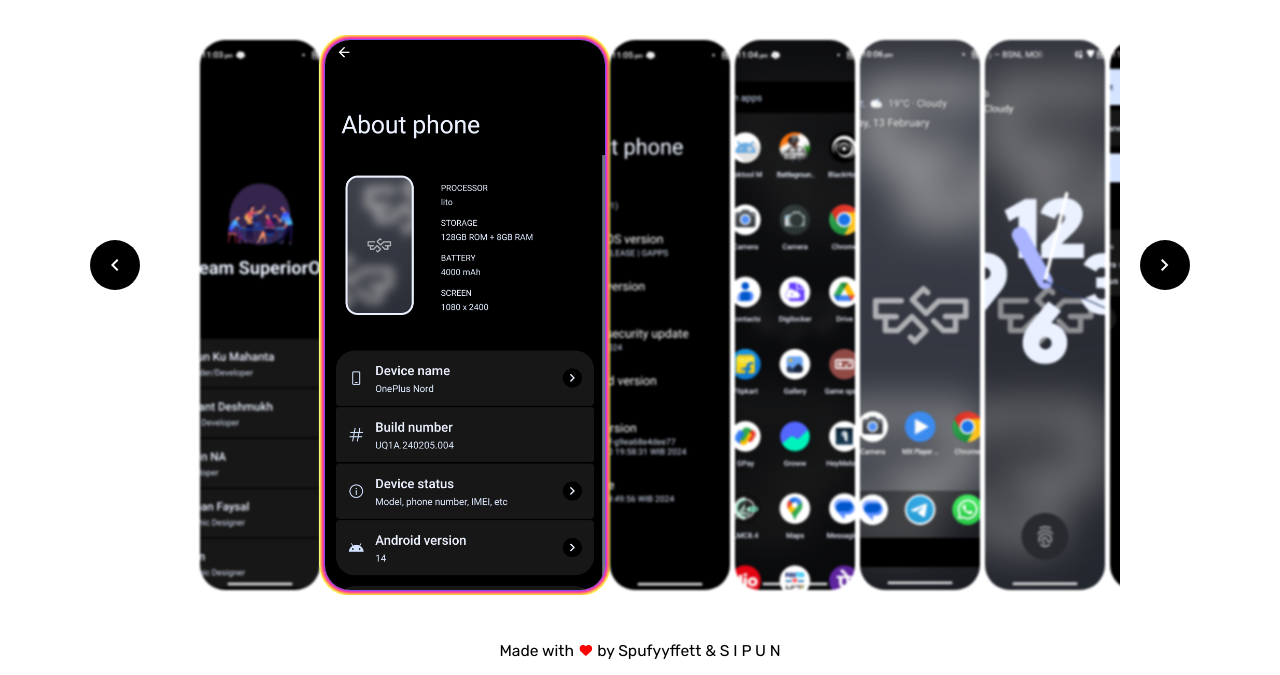
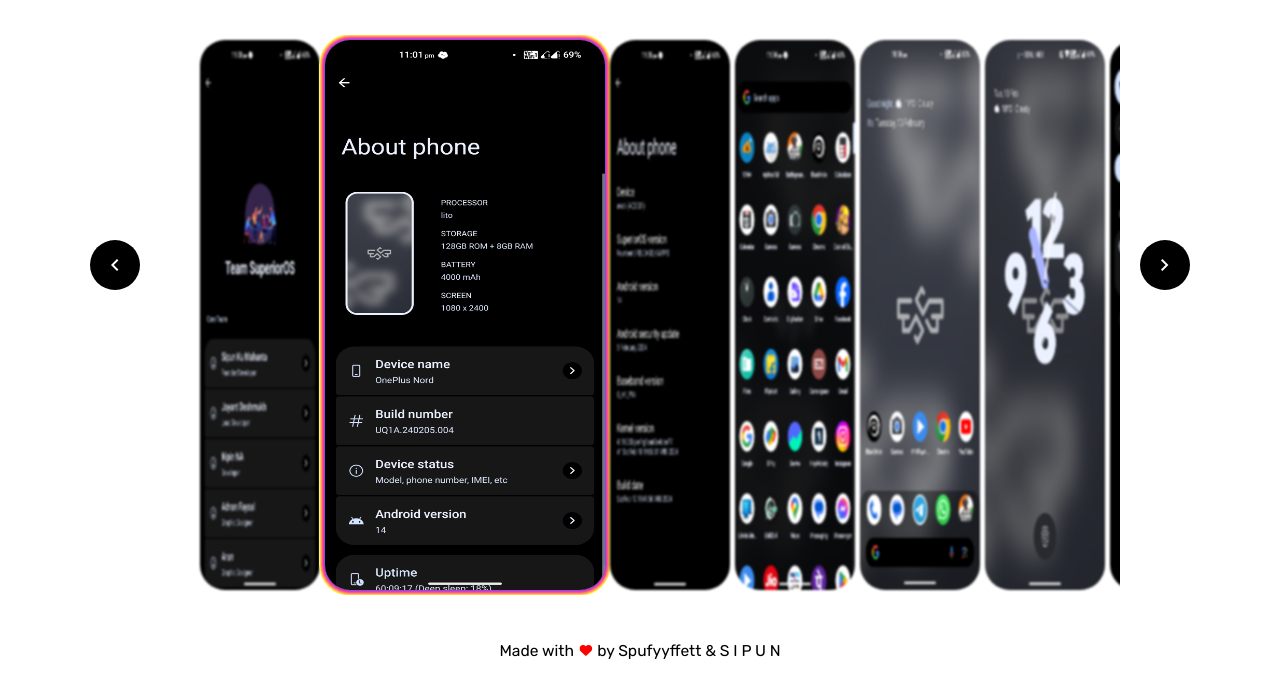
Before and after one commit to SuperiorOS/superioros.github.io, a plain HTML site: page screenshots.html in a window 1280 px wide. Shown: the part 155-830 px from the top of the page. Drawn offline with nearby package versions, Linux system fonts and the light colour scheme.

Commit message:
-Added transition to credit -Switched to <img> from background-image on screenshots tab and changed object-fit: cover to fill

```diff
--- a/assets/css/screenshots-styles.css
+++ b/assets/css/screenshots-styles.css
@@ -308,14 +308,16 @@ li:hover a::after {
   overflow: hidden;
   min-width: 120px;
   height: 100%;
-  background-repeat: no-repeat;
-  background-position: center;
-  background-size: cover;
-  background-repeat: none;
   transition: all 800ms ease;
   filter: blur(1px);
   cursor: grab;
   border-radius: 25px;
+
+  img {
+    width: 100%;
+    height: 100%;
+    object-fit: fill;
+  }
 }
 
 .focused {
@@ -323,46 +325,6 @@ li:hover a::after {
   filter: blur(0px);
   box-shadow: 0 0 0 1px #8c4ade, 0 0 0 2px #ee37b6, 0 0 0 3px #ff5587,
     0 0 0 4px #ff8d60, 0 0 0 5px #ffc652, 0 0 0 6px #f9f871;
-}
-
-.item-1 {
-  background-image: url("../img/About_Team.png");
-}
-
-.item-2 {
-  background-image: url("../img/Aboutphone.png");
-}
-
-.item-3 {
-  background-image: url("../img/Aboutphone_2.png");
-}
-
-.item-4 {
-  background-image: url("../img/Appdrawr.png");
-}
-
-.item-5 {
-  background-image: url("../img/Launcher.png");
-}
-
-.item-6 {
-  background-image: url("../img/Lockscreen.png");
-}
-
-.item-7 {
-  background-image: url("../img/QSPanel.png");
-}
-
-.item-8 {
-  background-image: url("../img/QSPanel_2.png");
-}
-
-.item-9 {
-  background-image: url("../img/Settings.png");
-}
-
-.item-10 {
-  background-image: url("../img/SuperiorLab.png");
 }
 
 .nav-btn {
@@ -426,6 +388,7 @@ li:hover a::after {
 .link {
   color: var(--text-color);
   border-bottom: 1px none var(--text-color);
+  transition: all 300ms ease;
 }
 
 .link:hover {
@@ -435,9 +398,10 @@ li:hover a::after {
 .pulse {
   animation: pulse 1s linear infinite;
 }
-
+/* Heart beat animation */
 @keyframes pulse {
-  0%, 100% {
+  0%,
+  100% {
     transform: scale(1.1);
   }
   50% {
--- a/assets/css/styles.css
+++ b/assets/css/styles.css
@@ -35,7 +35,6 @@ a {
 body {
   font-family: var(--body-font);
   margin: 0;
-
   background: var(--background);
 }
 
@@ -199,9 +198,11 @@ li:hover a::after {
   color: white;
   transition: all 300ms ease;
   cursor: pointer;
+  border: 1px solid #7943ef;
 
   &:hover {
-    background-color: #5d35b8;
+    background-color: var(--background);
+    color: var(--text-color);
   }
 }
 /* END OF HERO SECTION */
--- a/assets/css/team-styles.css
+++ b/assets/css/team-styles.css
@@ -270,6 +270,7 @@ li:hover a::after {
 .link {
   color: var(--text-color);
   border-bottom: 1px none var(--text-color);
+  transition: all 300ms ease;
 }
 
 .link:hover {
--- a/screenshots.html
+++ b/screenshots.html
@@ -7,7 +7,13 @@
       rel="stylesheet"
       href="https://fonts.googleapis.com/css2?family=Material+Symbols+Outlined:opsz,wght,FILL,GRAD@24,400,0,0"
     />
-    <link rel="stylesheet" href="https://cdnjs.cloudflare.com/ajax/libs/font-awesome/6.5.1/css/all.css" integrity="sha512-tx5+1LWHez1QiaXlAyDwzdBTfDjX07GMapQoFTS74wkcPMsI3So0KYmFe6EHZjI8+eSG0ljBlAQc3PQ5BTaZtQ==" crossorigin="anonymous" referrerpolicy="no-referrer" />
+    <link
+      rel="stylesheet"
+      href="https://cdnjs.cloudflare.com/ajax/libs/font-awesome/6.5.1/css/all.css"
+      integrity="sha512-tx5+1LWHez1QiaXlAyDwzdBTfDjX07GMapQoFTS74wkcPMsI3So0KYmFe6EHZjI8+eSG0ljBlAQc3PQ5BTaZtQ=="
+      crossorigin="anonymous"
+      referrerpolicy="no-referrer"
+    />
     <link rel="stylesheet" href="assets/css/screenshots-styles.css" />
     <link rel="icon" href="assets/img/sos1.png" />
     <title>SuperiorOS Gallery</title>
@@ -77,16 +83,36 @@
           <span class="material-symbols-outlined"> chevron_left </span>
         </div>
         <div class="gallery-wrap">
-          <div class="item item-1 focused" tabindex="0" id="item-1"></div>
-          <div class="item item-2" tabindex="0" id="item-2"></div>
-          <div class="item item-3" tabindex="0" id="item-3"></div>
-          <div class="item item-4" tabindex="0" id="item-4"></div>
-          <div class="item item-5" tabindex="0" id="item-5"></div>
-          <div class="item item-6" tabindex="0" id="item-6"></div>
-          <div class="item item-7" tabindex="0" id="item-7"></div>
-          <div class="item item-8" tabindex="0" id="item-8"></div>
-          <div class="item item-9" tabindex="0" id="item-9"></div>
-          <div class="item item-10" tabindex="0" id="item-10"></div>
+          <div class="item item-1 focused" tabindex="0" id="item-1">
+            <img src="assets/img/About_Team.png" alt="Screenshot-1" />
+          </div>
+          <div class="item item-2" tabindex="0" id="item-2">
+            <img src="assets/img/Aboutphone.png" alt="Screenshot-2" />
+          </div>
+          <div class="item item-3" tabindex="0" id="item-3">
+            <img src="assets/img/Aboutphone_2.png" alt="Screenshot-3" />
+          </div>
+          <div class="item item-4" tabindex="0" id="item-4">
+            <img src="assets/img/Appdrawr.png" alt="Screenshot-4" />
+          </div>
+          <div class="item item-5" tabindex="0" id="item-5">
+            <img src="assets/img/Launcher.png" alt="Screenshot-5" />
+          </div>
+          <div class="item item-6" tabindex="0" id="item-6">
+            <img src="assets/img/Lockscreen.png" alt="Screenshot-6" />
+          </div>
+          <div class="item item-7" tabindex="0" id="item-7">
+            <img src="assets/img/QSPanel.png" alt="Screenshot-7" />
+          </div>
+          <div class="item item-8" tabindex="0" id="item-8">
+            <img src="assets/img/QSPanel_2.png" alt="Screenshot-8" />
+          </div>
+          <div class="item item-9" tabindex="0" id="item-9">
+            <img src="assets/img/Settings.png" alt="Screenshot-9" />
+          </div>
+          <div class="item item-10" tabindex="0" id="item-10">
+            <img src="assets/img/SuperiorLab.png" alt="Screenshot-10" />
+          </div>
         </div>
         <div class="nav-btn right-btn" id="rightBtn">
           <span class="material-symbols-outlined"> chevron_right </span>
```
Also changed, not shown: index.html (+31 -13 lines).
